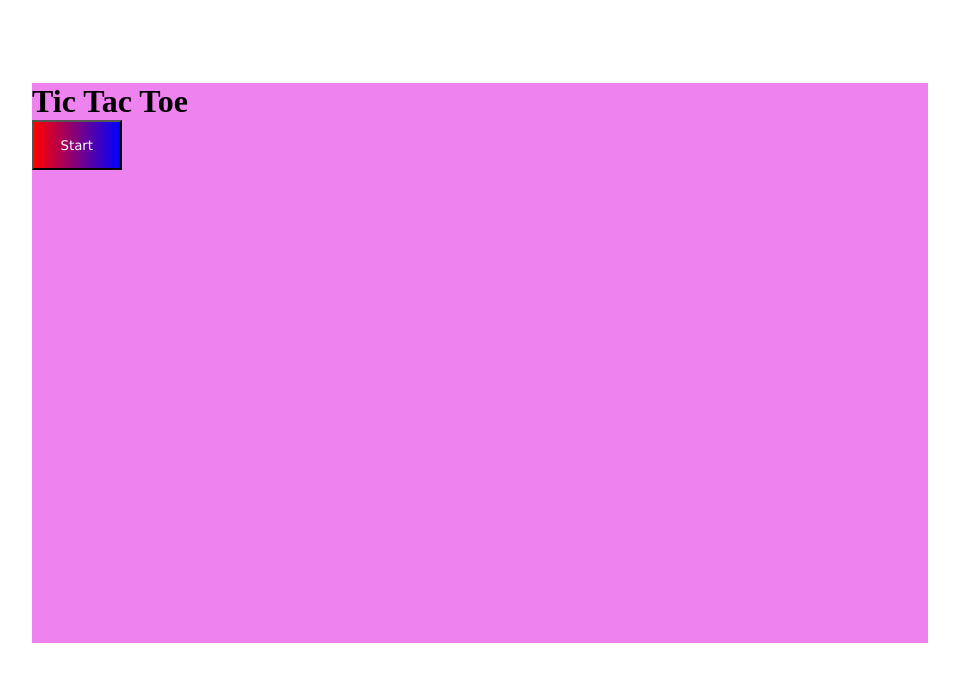
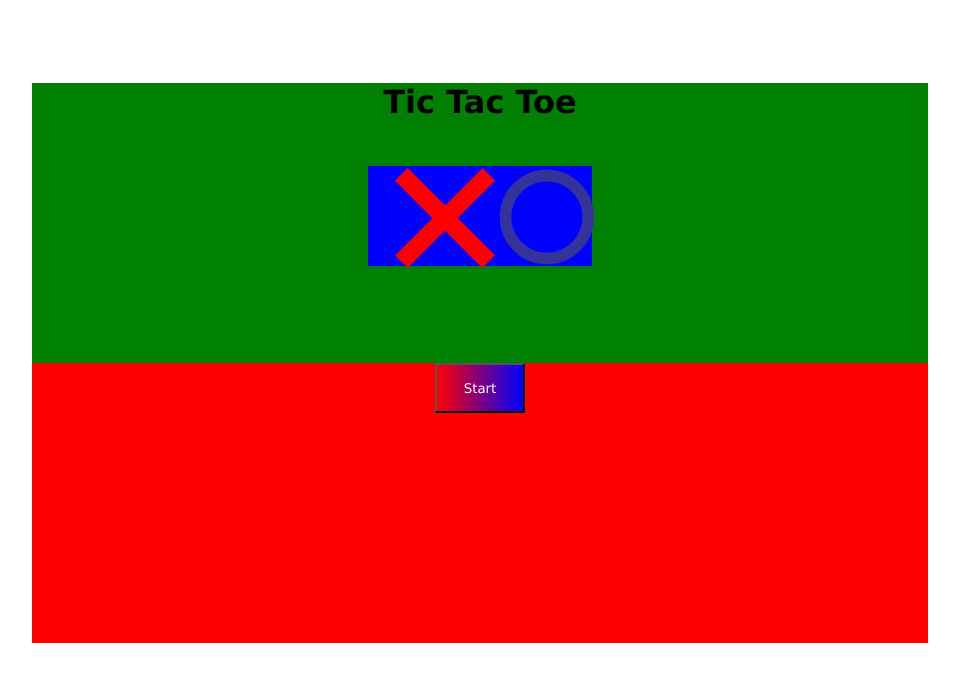
Before and after one commit to JoseLucasapp/Tic-tac-toe-game, a web app: file index.html in a window 1280 px wide. Shown: the top 682 px of the page, without its empty margins (160-1119 px from the left). Run offline with its HTML, style and script files only (its server is not run), Linux system fonts and the light colour scheme; lists and menus that the app fills with data are empty.

Commit message:
Style update

```diff
--- a/index.html
+++ b/index.html
@@ -1,13 +1,25 @@
 <html>
     <head>
         <title>Tic Tac Toe</title>
-        <script type="text/javascript" src="../script/script.js"></script>
+        <script type="text/javascript" src="./script/startscript.js"></script>
         <link rel="stylesheet" type="text/css" href="./styles/startstyle.css">
     </head>
     <body>
         <div class="main">
             <div class="toppage">
                 <h1>Tic Tac Toe</h1>
+                <div class="imgs">
+                    <table>
+                        <tr>
+                            <th class="quadro">
+                                <button id="img1" class="quadroimg"></button>
+                            </th>
+                            <th class="quadro">
+                                <button id="img2" class="quadroimg"></button>
+                            </th>
+                        </tr>
+                    </table>
+                </div>
             </div>
             <div class="downpage">
                 <a style="text-decoration: none;" href="./pages/game.html">
--- a/script/startscript.js
+++ /dev/null
@@ -1,4 +0,0 @@
-start = () => {
-    busca = document.getElementById('link');
-    busca.href = './pages/game.html';
-}
--- a/styles/startstyle.css
+++ b/styles/startstyle.css
@@ -11,9 +11,16 @@
 }
 .toppage{
     top: 0;
+    text-align: center;
+    width: 100%;
+    height: 50%;
+    background-color: green;
 }
 .downpage{
-    bottom: 0;
+    width: 100%;
+    height: 50%;
+    background-color: red;
+    text-align: center;
 }
 .main{
     width: 70%;
@@ -21,4 +28,31 @@
     margin-top: 6.5%;
     margin-left: 15%;
     background-color: violet;
+    font-family: Verdana, Geneva, Tahoma, sans-serif;
 }
+.imgs{
+    width: 25%;
+    height: 100px;
+    background-color: blue;
+    margin-left: 37.5%;
+    margin-top: 5%;
+}
+.quadro{
+	width: 100px;
+    height: 100px;
+}
+.quadroImg{
+	width: 100%;
+	height: 100%;
+	background-size: 100%;
+	background-repeat: no-repeat;
+    border-width: 0px;
+    background-color: transparent;
+    margin-left: 25%;
+}
+#img1{
+    background-image: url('../img/x.png');
+}
+#img2{
+    background-image: url('../img/o.png');
+}
```
